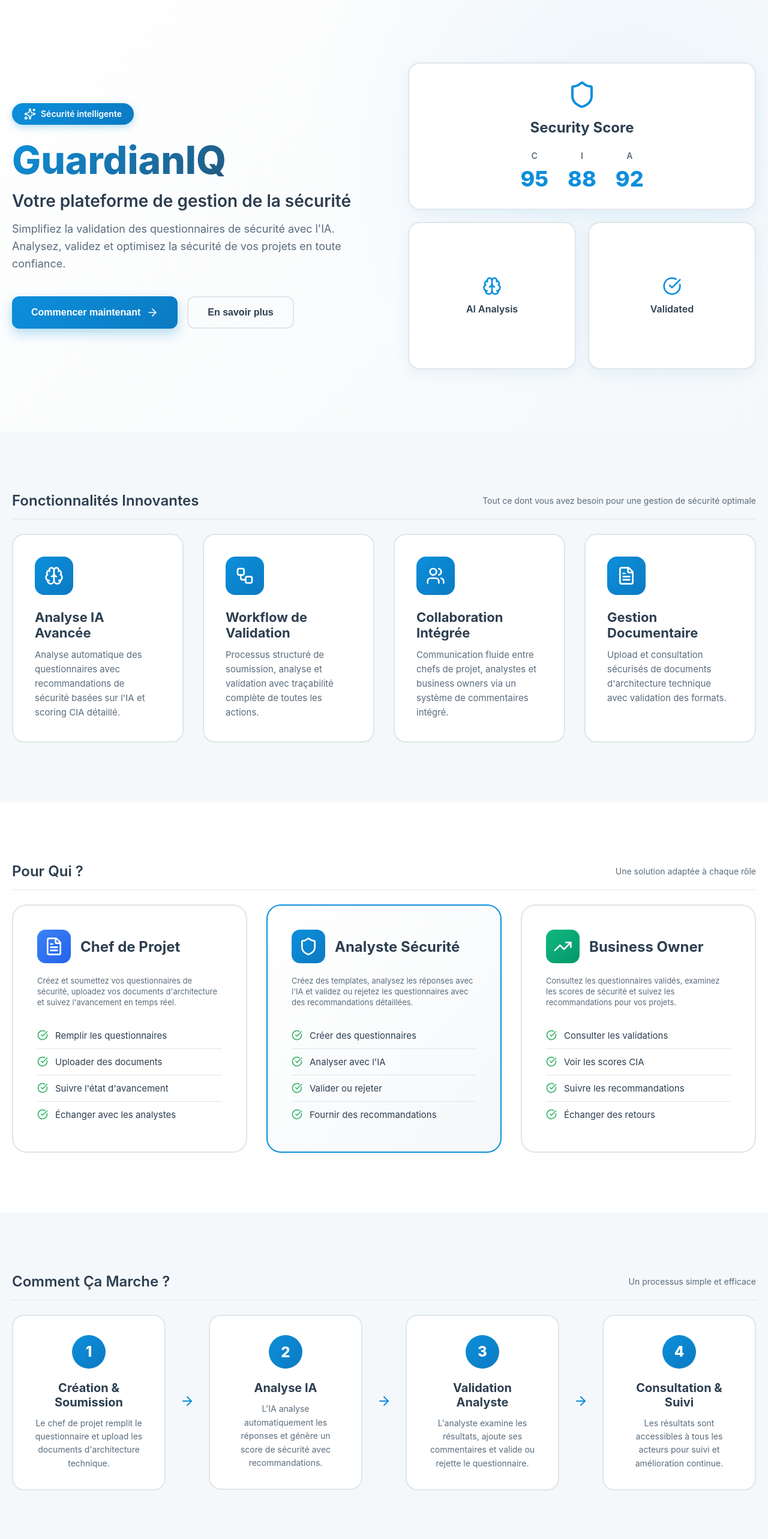
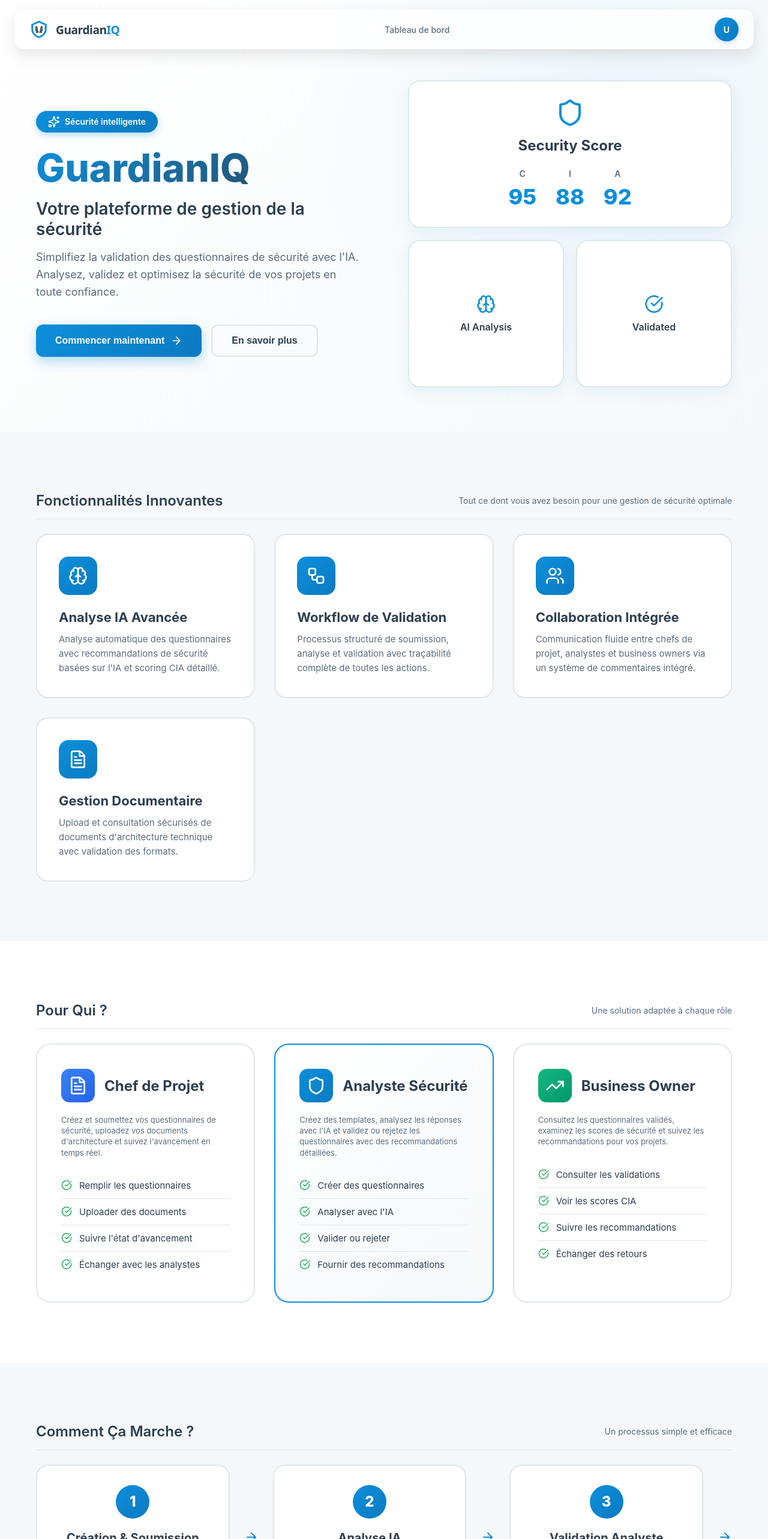
Before and after one commit to RayanDansou/SecApp, a React (Create React App) app in the folder frontend/: page / in a window 1280 px wide. Shown: the top 2566 px of the page at 60% size. Built offline with nearby package versions, Linux system fonts and the light colour scheme.

Commit message:
Landing page in progress

```diff
--- a/frontend/src/components/Navbar.js
+++ b/frontend/src/components/Navbar.js
@@ -28,7 +28,7 @@
 
   const handleLogout = async () => {
     await logout();
-    navigate('/login');
+    navigate('/');
   };
 
   // Fermer le menu si on clique en dehors
@@ -96,7 +96,7 @@
   return (
     <nav className={`navbar ${isScrolled ? 'navbar-scrolled' : ''}`}>
       <div className="navbar-container">
-        <div className="nav-brand" onClick={() => navigate('/dashboard')}>
+        <div className="nav-brand" onClick={() => navigate('/')}>
           <Logo size={32} showText={true} />
         </div>
 
--- a/frontend/src/pages/Landing.js
+++ b/frontend/src/pages/Landing.js
@@ -13,6 +13,8 @@
   Lock,
   Workflow
 } from 'lucide-react';
+import Navbar from '../components/Navbar';
+import Footer from '../components/Footer';
 import '../styles/Landing.css';
 
 const Landing = () => {
@@ -29,9 +31,12 @@
 
   return (
     <div className="landing-page">
+      <Navbar />
+
       {/* Hero Section */}
       <section className="hero-section">
-        <div className="hero-content">
+        <div className="landing-container">
+          <div className="hero-content">
           <div className="hero-text">
             <span className="hero-tagline">
               <Sparkles size={20} />
@@ -85,11 +90,13 @@
             </div>
           </div>
         </div>
+        </div>
       </section>
 
       {/* Features Section */}
       <section id="features" className="features-section">
-        <div className="section-header">
+        <div className="landing-container">
+          <div className="section-header">
           <h2>{t('landing.features.title')}</h2>
           <p>{t('landing.features.subtitle')}</p>
         </div>
@@ -127,11 +134,13 @@
             <p>{t('landing.features.documents.description')}</p>
           </div>
         </div>
+        </div>
       </section>
 
       {/* Roles Section */}
       <section className="roles-section">
-        <div className="section-header">
+        <div className="landing-container">
+          <div className="section-header">
           <h2>{t('landing.roles.title')}</h2>
           <p>{t('landing.roles.subtitle')}</p>
         </div>
@@ -197,11 +206,13 @@
             </ul>
           </div>
         </div>
+        </div>
       </section>
 
       {/* How It Works Section */}
       <section className="how-it-works-section">
-        <div className="section-header">
+        <div className="landing-container">
+          <div className="section-header">
           <h2>{t('landing.howItWorks.title')}</h2>
           <p>{t('landing.howItWorks.subtitle')}</p>
         </div>
@@ -251,11 +262,13 @@
             </div>
           </div>
         </div>
+        </div>
       </section>
 
       {/* CTA Section */}
       <section className="cta-section">
-        <div className="cta-content">
+        <div className="landing-container">
+          <div className="cta-content">
           <Lock size={48} className="cta-icon" />
           <h2>{t('landing.cta.title')}</h2>
           <p>{t('landing.cta.description')}</p>
@@ -264,7 +277,10 @@
             <ArrowRight size={20} />
           </button>
         </div>
+        </div>
       </section>
+
+      <Footer />
     </div>
   );
 };
--- a/frontend/src/styles/Landing.css
+++ b/frontend/src/styles/Landing.css
@@ -5,12 +5,20 @@
   overflow-x: hidden;
 }
 
+/* Container pour centrer le contenu */
+.landing-container {
+  max-width: 1400px;
+  margin: 0 auto;
+  padding: 0 40px;
+  width: 100%;
+}
+
 /* Hero Section */
 .hero-section {
   min-height: 90vh;
   display: flex;
   align-items: center;
-  padding: 60px 20px;
+  padding: 120px 20px 60px 20px;
   background: linear-gradient(135deg,
     var(--bg-primary) 0%,
     var(--bg-secondary) 100%);
@@ -33,8 +41,6 @@
 }
 
 .hero-content {
-  max-width: 1400px;
-  margin: 0 auto;
   display: grid;
   grid-template-columns: 1fr 1fr;
   gap: 80px;
@@ -270,8 +276,6 @@
 }
 
 .features-grid {
-  max-width: 1400px;
-  margin: 0 auto;
   display: grid;
   grid-template-columns: repeat(auto-fit, minmax(280px, 1fr));
   gap: 32px;
@@ -326,8 +330,6 @@
 }
 
 .roles-grid {
-  max-width: 1400px;
-  margin: 0 auto;
   display: grid;
   grid-template-columns: repeat(auto-fit, minmax(320px, 1fr));
   gap: 32px;
@@ -428,8 +430,6 @@
 }
 
 .steps-container {
-  max-width: 1400px;
-  margin: 0 auto;
   display: flex;
   align-items: center;
   justify-content: center;
@@ -513,8 +513,6 @@
 }
 
 .cta-content {
-  max-width: 800px;
-  margin: 0 auto;
   text-align: center;
   position: relative;
   z-index: 1;
@@ -561,6 +559,10 @@
 
 /* Responsive Design */
 @media (max-width: 1024px) {
+  .landing-container {
+    padding: 0 30px;
+  }
+
   .hero-content {
     grid-template-columns: 1fr;
     gap: 60px;
@@ -580,8 +582,12 @@
 }
 
 @media (max-width: 768px) {
+  .landing-container {
+    padding: 0 20px;
+  }
+
   .hero-section {
-    padding: 40px 20px;
+    padding: 100px 0 40px 0;
     min-height: auto;
   }
 
@@ -634,6 +640,10 @@
 }
 
 @media (max-width: 480px) {
+  .landing-container {
+    padding: 0 16px;
+  }
+
   .hero-title {
     font-size: 28px;
   }
```
